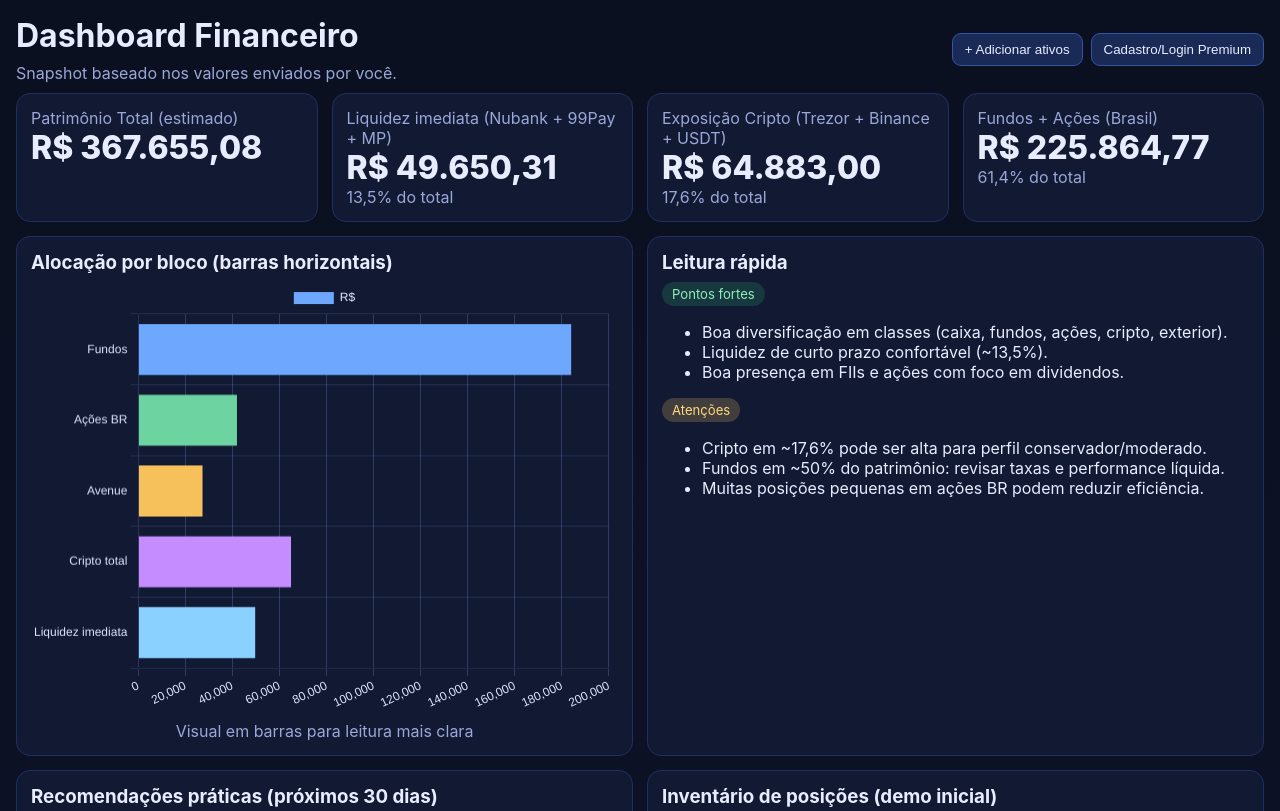
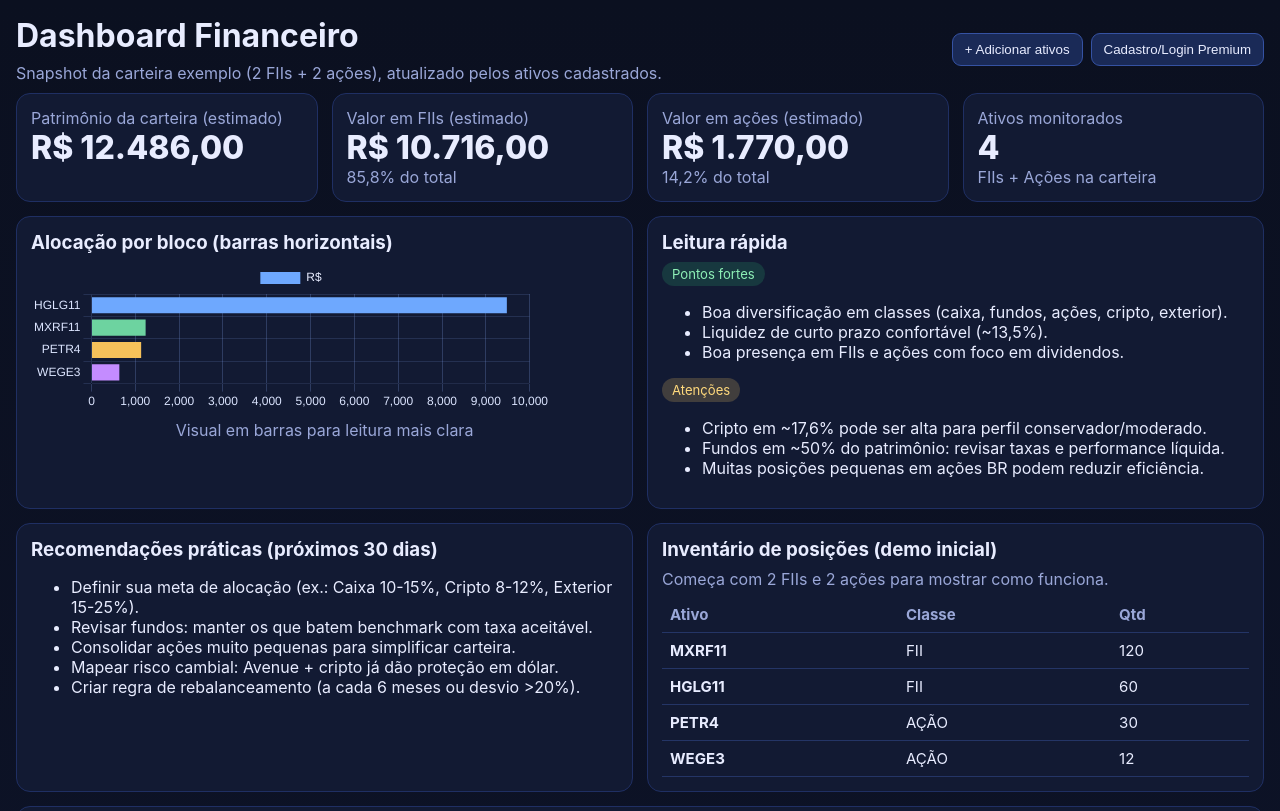
Before and after one commit to crlages/Bitdash, a plain HTML site: page commercial-dashboard.html in a window 1280 px wide. Shown: the top 811 px of the page. Drawn offline with nearby package versions, Linux system fonts and the light colour scheme.

Commit message:
Make dashboard KPIs/chart coherent with sample and user-added assets; resize chart

```diff
--- a/commercial-dashboard.html
+++ b/commercial-dashboard.html
@@ -58,7 +58,7 @@
   <div class="topbar">
     <div>
       <h1>Dashboard Financeiro</h1>
-      <div class="muted">Snapshot baseado nos valores enviados por você.</div>
+      <div class="muted">Snapshot da carteira exemplo (2 FIIs + 2 ações), atualizado pelos ativos cadastrados.</div>
     </div>
     <div class="actions">
       <button onclick="location.href='commercial-add-assets.html'">+ Adicionar ativos</button>
@@ -70,30 +70,30 @@
 
   <div class="grid cards">
     <div class="card">
-      <div class="muted">Patrimônio Total (estimado)</div>
-      <div class="kpi">R$ 367.655,08</div>
+      <div class="muted">Patrimônio da carteira (estimado)</div>
+      <div class="kpi" id="kTotal">R$ 0,00</div>
     </div>
     <div class="card">
-      <div class="muted">Liquidez imediata (Nubank + 99Pay + MP)</div>
-      <div class="kpi">R$ 49.650,31</div>
-      <div class="muted">13,5% do total</div>
+      <div class="muted">Valor em FIIs (estimado)</div>
+      <div class="kpi" id="kFiis">R$ 0,00</div>
+      <div class="muted" id="kFiisPct">0% do total</div>
     </div>
     <div class="card">
-      <div class="muted">Exposição Cripto (Trezor + Binance + USDT)</div>
-      <div class="kpi">R$ 64.883,00</div>
-      <div class="muted">17,6% do total</div>
+      <div class="muted">Valor em ações (estimado)</div>
+      <div class="kpi" id="kAcoes">R$ 0,00</div>
+      <div class="muted" id="kAcoesPct">0% do total</div>
     </div>
     <div class="card">
-      <div class="muted">Fundos + Ações (Brasil)</div>
-      <div class="kpi">R$ 225.864,77</div>
-      <div class="muted">61,4% do total</div>
+      <div class="muted">Ativos monitorados</div>
+      <div class="kpi" id="kCount">0</div>
+      <div class="muted">FIIs + Ações na carteira</div>
     </div>
   </div>
 
   <div class="grid two" style="margin-top:14px;">
     <div class="card">
       <h3>Alocação por bloco (barras horizontais)</h3>
-      <canvas id="allocChart" height="220"></canvas>
+      <div style="max-width:520px;"><canvas id="allocChart" height="150"></canvas></div>
       <div class="muted" style="margin-top:8px;text-align:center">Visual em barras para leitura mais clara</div>
     </div>
     <div class="card">
@@ -240,6 +240,7 @@ function render(){
     tr2.innerHTML=`<td><strong>${a.ticker}</strong></td><td>${a.cls}</td><td>${v!=null?v.toFixed(2):'-'}</td><td><span class="decision ${cls}">${txt}</span></td><td>${reason(a)}</td>`;
     dec.appendChild(tr2);
   });
+  updateSummary();
 }
 
 async function refresh(){
@@ -254,14 +255,48 @@ async function refresh(){
 }
 
 // chart
-new Chart(document.getElementById('allocChart'), {
+let allocChart;
+
+function brl(v){ return v.toLocaleString('pt-BR',{style:'currency',currency:'BRL'}); }
+
+const priceRef = {
+  MXRF11: 10.3, HGLG11: 158.0, PETR4: 37.8, WEGE3: 53.0,
+  VISC11: 108.0, KNRI11: 151.0, BBAS3: 31.0, VALE3: 55.0
+};
+
+function estimateValue(asset){
+  const ref = priceRef[asset.ticker] || 20;
+  return asset.qty * ref;
+}
+
+function updateSummary(){
+  let total=0, fiis=0, acoes=0;
+  const byTicker = [];
+  portfolio.forEach(a=>{
+    const val = estimateValue(a);
+    total += val;
+    if(a.cls==='FII') fiis += val; else acoes += val;
+    byTicker.push({label:a.ticker, value:val});
+  });
+
+  document.getElementById('kTotal').textContent = brl(total);
+  document.getElementById('kFiis').textContent = brl(fiis);
+  document.getElementById('kAcoes').textContent = brl(acoes);
+  document.getElementById('kCount').textContent = String(portfolio.length);
+  document.getElementById('kFiisPct').textContent = total?`${(fiis*100/total).toFixed(1).replace('.',',')}% do total`:'0% do total';
+  document.getElementById('kAcoesPct').textContent = total?`${(acoes*100/total).toFixed(1).replace('.',',')}% do total`:'0% do total';
+
+  byTicker.sort((a,b)=>b.value-a.value);
+  const labels = byTicker.map(x=>x.label);
+  const data = byTicker.map(x=>x.value);
+
+  if (!allocChart){
+    allocChart = new Chart(document.getElementById('allocChart'), {
       type:'bar',
-  data:{
-    labels:['Fundos','Ações BR','Avenue','Cripto total','Liquidez imediata'],
-    datasets:[{label:'R$', data:[183969.08,41895.69,27257,64883,49650.31], backgroundColor:['#6ea8fe','#6dd3a0','#f6c15a','#c48cff','#8bd1ff']}]
-  },
+      data:{labels, datasets:[{label:'R$', data, backgroundColor:['#6ea8fe','#6dd3a0','#f6c15a','#c48cff','#8bd1ff','#f48fb1']} ]},
       options:{
         indexAxis:'y',
+        maintainAspectRatio:false,
         scales:{
           x:{ticks:{color:'#dce5ff'}, grid:{color:'rgba(120,150,220,.28)'}},
           y:{ticks:{color:'#dce5ff'}, grid:{color:'rgba(120,150,220,.18)'}}
@@ -269,6 +304,12 @@ new Chart(document.getElementById('allocChart'), {
         plugins:{legend:{labels:{color:'#e8ecff'}}}
       }
     });
+  } else {
+    allocChart.data.labels = labels;
+    allocChart.data.datasets[0].data = data;
+    allocChart.update();
+  }
+}
 
 // actions
 document.getElementById('refreshBtn').onclick = refresh;
```
Lines whose indentation alone changed are shown as unchanged.
